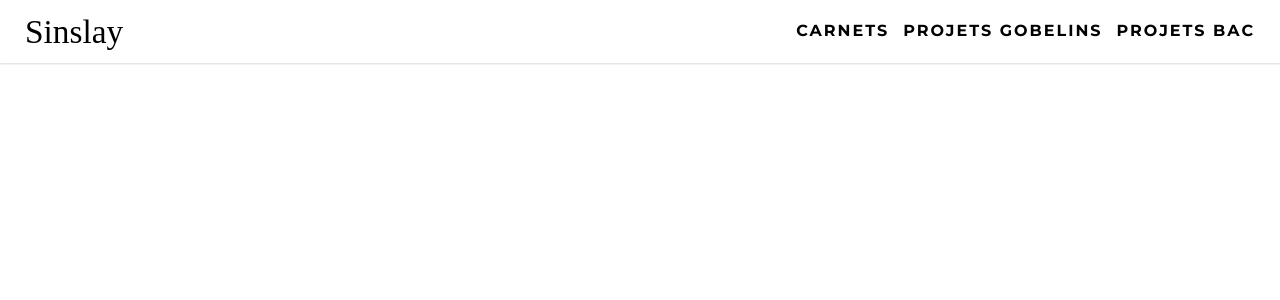
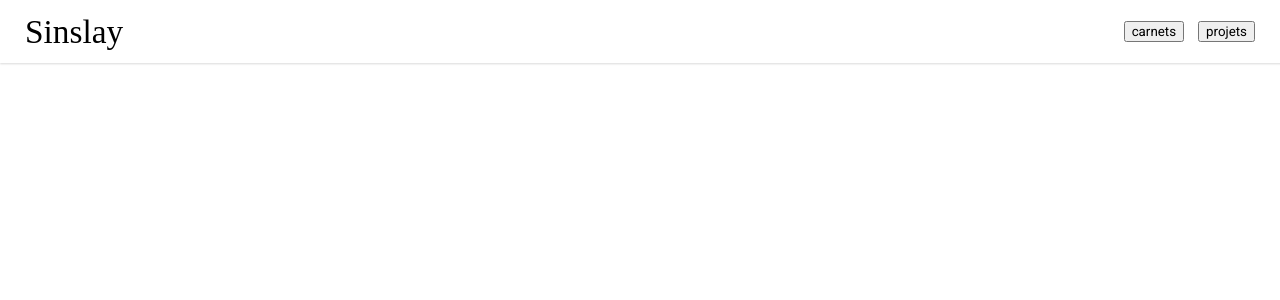
Before and after one commit to SinslayDang/SinslayDang.github.io, a Jekyll site: the page built from index.html, in a window 1280 px wide. Shown: the top 300 px of the page. Built offline with Jekyll 4.4.1, drawn with Linux system fonts in a browser that asks for light colours.

Commit message:
Update default.html

```diff
--- a/_layouts/default.html
+++ b/_layouts/default.html
@@ -13,9 +13,8 @@
 			<nav>
 				<button id="button_home">Sinslay</button>
 				<ul>
-					<li id="lien_carnets"><a href="">carnets</a></li>
-					<li id="lien_projets_gobelins"><a href="">projets gobelins</a></li>
-					<li id="lien_projets_bac"><a href="">projets bac</a></li>
+					<li><button id="button_carnets">carnets</button></li>
+					<li><button id="button_projets">projets</button></li>
 				</ul>
 			</nav>
 		</body>
```
